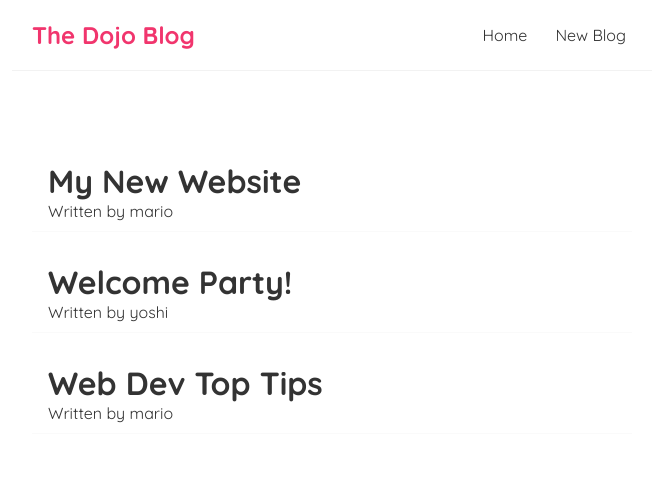
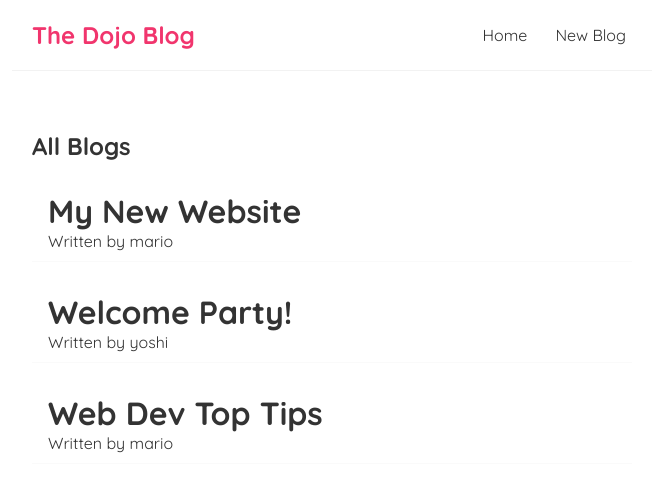
Before and after one commit to kulotsystems/react-thenetninja, a React (Vite) app: page / in a window 1280 px wide. Shown: the top 490 px of the page, without its empty margins (308-964 px from the left). Built offline with nearby package versions, Linux system fonts and the light colour scheme.

Commit message:
Lesson 11: Props.

```diff
--- /dev/null
+++ b/src/BlogList.jsx
@@ -0,0 +1,18 @@
+const BlogList = (/*props*/{ blogs, title }) => {
+    // const blogs = props.blogs;
+    // const title = props.title;
+
+    return (
+        <div className="blog-list">
+            <h2>{title}</h2>
+            {blogs.map((blog) => (
+                <div className="blog-preview" key={blog.id}>
+                    <h1>{blog.title}</h1>
+                    <p>Written by {blog.author}</p>
+                </div>
+            ))}
+        </div>
+    );
+};
+
+export default BlogList;
--- a/src/Home.jsx
+++ b/src/Home.jsx
@@ -1,4 +1,5 @@
 import { useState } from 'react';
+import BlogList from './BlogList.jsx';
 
 const Home = () => {
     const [blogs, setBlogs] = useState([
@@ -9,12 +10,7 @@
 
     return (
         <div className="home">
-            {blogs.map((blog) => (
-                <div className="blog-preview" key={blog.id}>
-                    <h1>{blog.title}</h1>
-                    <p>Written by {blog.author}</p>
-                </div>
-            ))}
+            <BlogList blogs={blogs} title="All Blogs" />
         </div>
     );
 };
```
